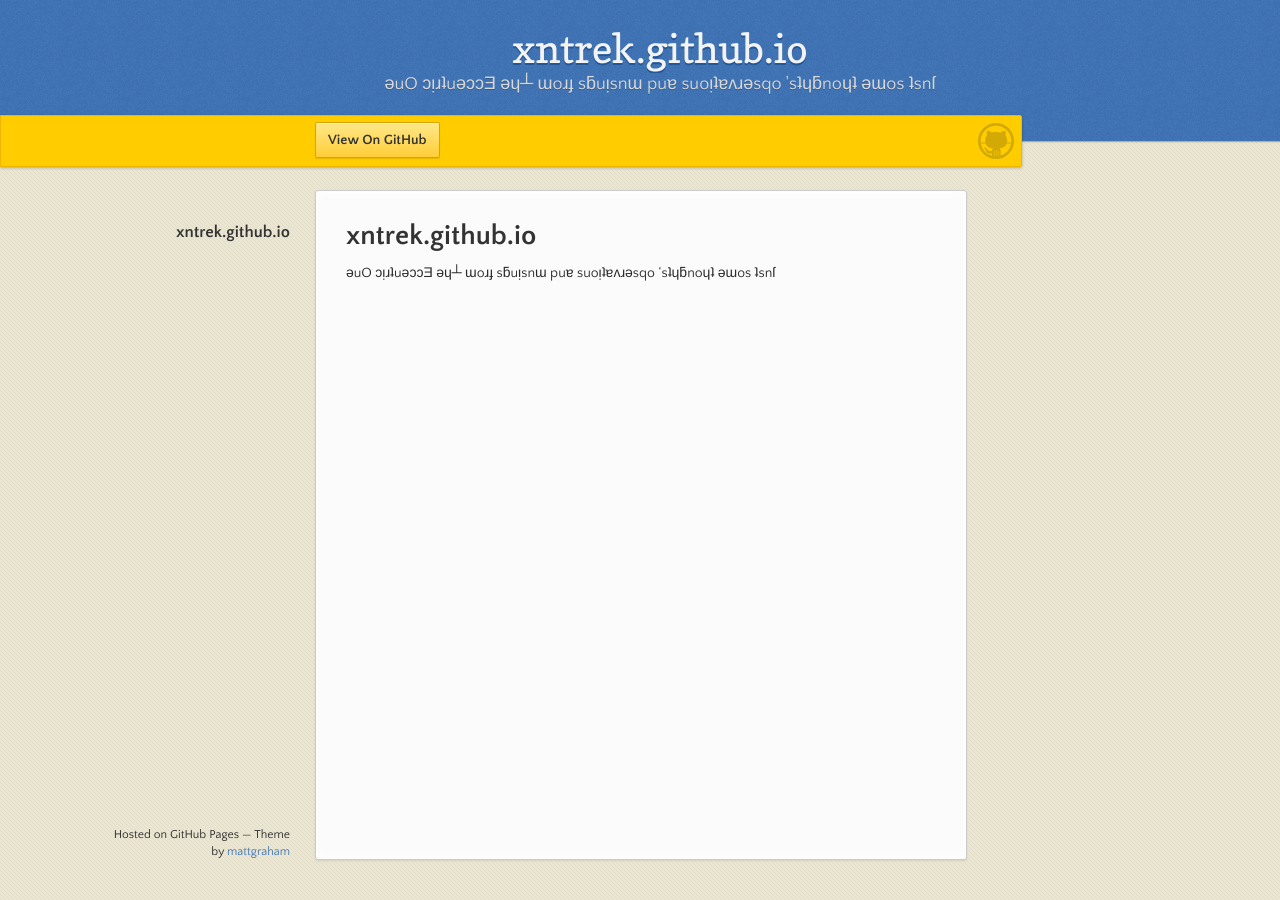
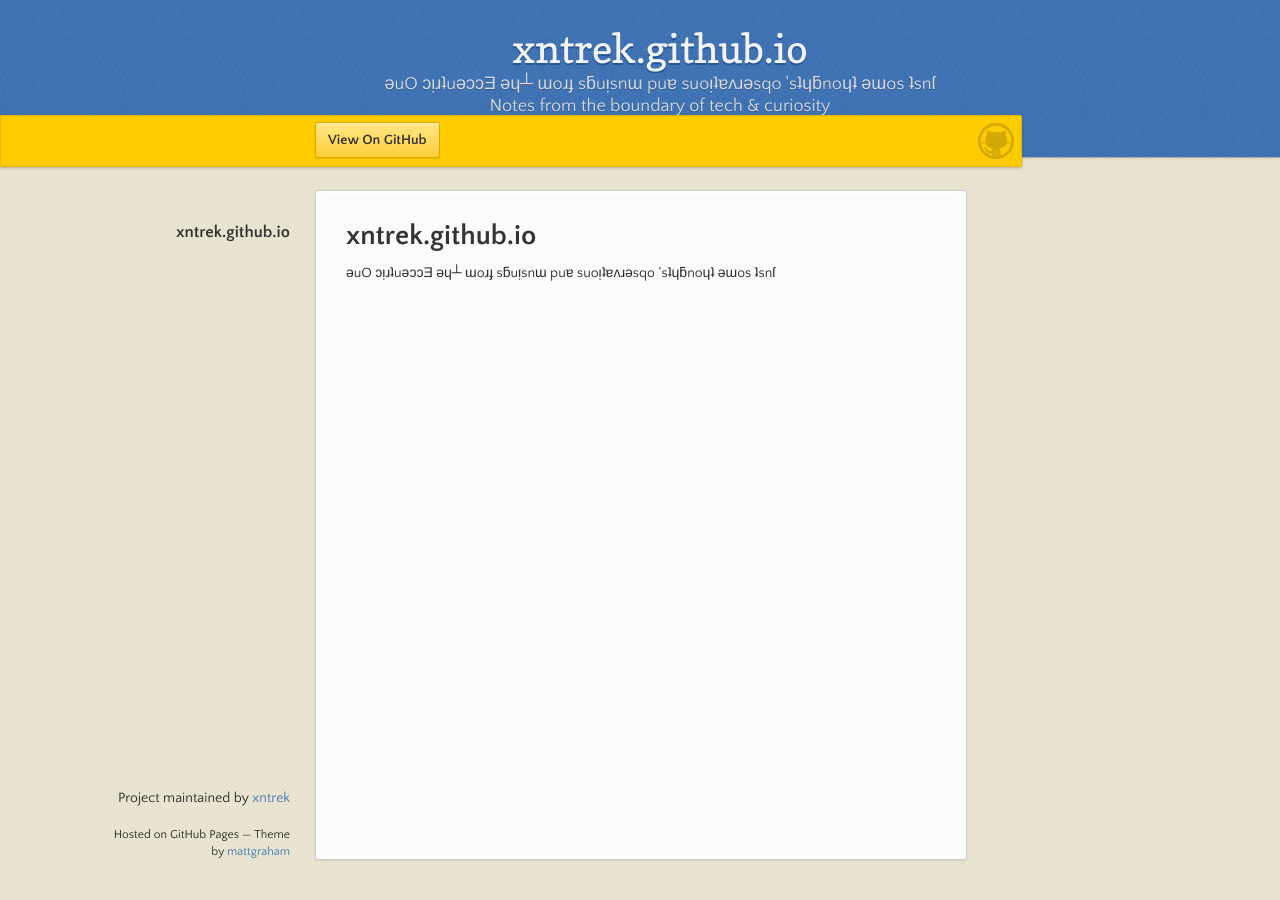
Before and after one commit to xntrek/xntrek.github.io, a Jekyll site: the page built from README.md, in a window 1280 px wide. Built offline with Jekyll 4.4.1, drawn with Linux system fonts in a browser that asks for light colours; our own code applies the rules of GitHub Pages for plain Markdown files.

Commit message:
updated _config.yml

```diff
--- a/_config.yml
+++ b/_config.yml
@@ -1,14 +1,36 @@
+# --- Site identity ---
+title: "| ǝuo ɔᴉɹʇuǝɔɔǝ ǝɥ┴ |"
+description: ǝuO ɔᴉɹʇuǝɔɔƎ ǝɥ┴ ɯoɹɟ sƃuᴉsnɯ puɐ suoᴉʇɐʌɹǝsqo 'sʇɥƃnoɥʇ ǝɯos ʇsnſ
+lang: "en-AU"  # Use "en-US" or other locale code as needed
+
+# --- GitHub & Theme Integration ---
+show_downloads: false      # Set to true to show .zip/.tar links
+github:
+  is_project_page: true    # Enables "Maintained by" footer
+  repository_name: "xntrek.github.io"
+  owner_name: "xntrek"
+  owner_url: "https://github.com/xntrek"
+  repository_url: "https://github.com/xntrek/xntrek.github.io"
+  # zip_url: "https://github.com/xntrek/xntrek.github.io/archive/refs/heads/main.zip"
+  # tar_url: "https://github.com/xntrek/xntrek.github.io/archive/refs/heads/main.tar.gz"
+  project_tagline: "Notes from the boundary of tech & curiosity"
+  build_revision: ""       # Leave blank, auto-set by GH Pages on deploy
+
+# --- SEO and meta ---
+domain: xntrek.github.io        # Forces HTTPS when using GitHub Pages
+url: "https://xntrek.github.io" # The base hostname and protocol for your site
+baseurl: ""                     # e.g. /blog if your site is at example.com/blog
+author: "xntrek"
+# email: "your@email.com"
+# twitter_username: "your_twitter"
+
+# --- Build settings ---
+markdown: kramdown
 remote_theme: pages-themes/leap-day@v0.2.0
+# theme: jekyll-theme-leap-day      # Use only if not using remote_theme
+plugins:
+  - jekyll-remote-theme
+  - jekyll-seo-tag
 
-plugins:
-- jekyll-remote-theme # add this line to the plugins list if you already have one
-
-title: "| ǝuo ɔᴉɹʇuǝɔɔǝ ǝɥ┴ |"
-
-description: ǝuO ɔᴉɹʇuǝɔɔƎ ǝɥ┴ ɯoɹɟ sƃuᴉsnɯ puɐ suoᴉʇɐʌɹǝsqo 'sʇɥƃnoɥʇ ǝɯos ʇsnſ
-
-show_downloads: false
-
-google_analytics:
-
-theme: jekyll-theme-leap-day
+# --- Custom variables (optional) ---
+# custom_var: "Any value you want"
```
